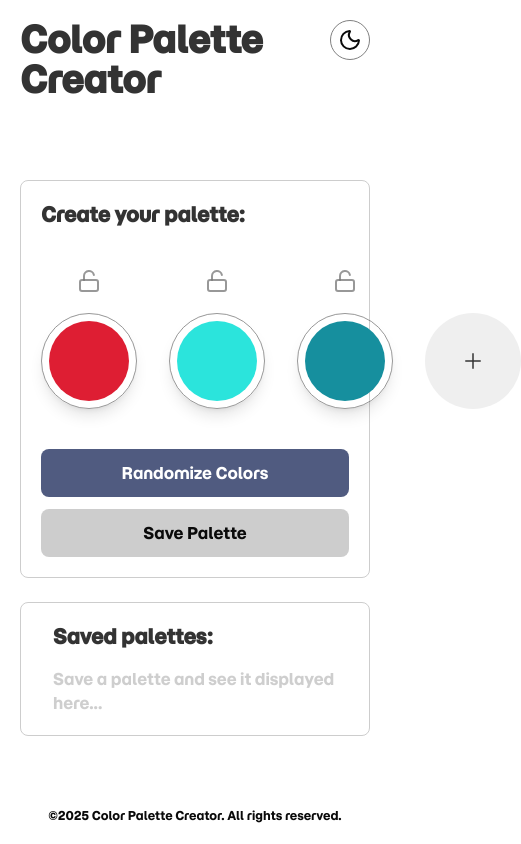
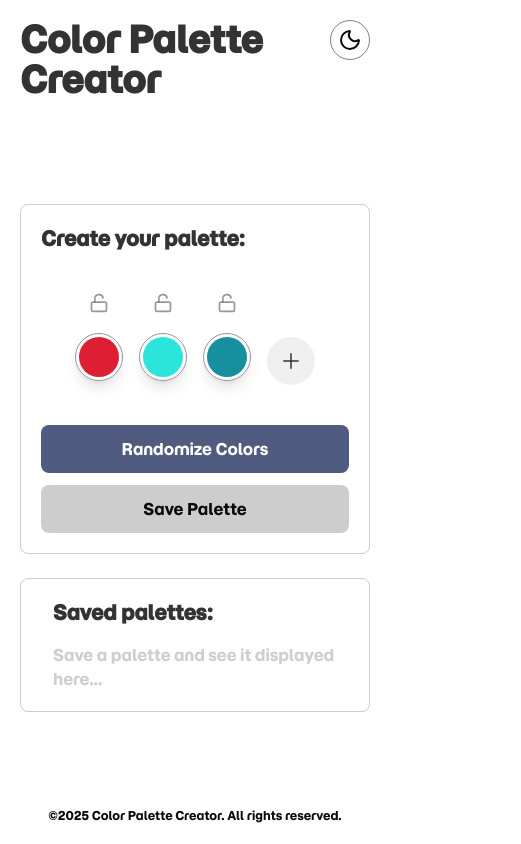
Before and after one commit to DanielG808/color-palette-creator, a Next.js app: page / in a window 390 px wide. Shown: the whole page, 521 px wide, since content can reach past the window. Built offline with nearby package versions, Linux system fonts and the light colour scheme.

Commit message:
added layout styling to color-palette on mobile

```diff
--- a/components/color-chip.tsx
+++ b/components/color-chip.tsx
@@ -30,10 +30,10 @@ export default function ColorChip({
 
       <button
         onClick={() => copyHexCode(color.hexCode)}
-        className="flex justify-center items-center border border-calm-4/75 rounded-full w-24 h-24 shadow-lg hover:shadow-2xl dark:shadow-black/50 dark:hover:shadow-black/70 cursor-pointer duration-200"
+        className="flex justify-center items-center border border-calm-4/75 rounded-full w-12 h-12 md:w-24 md:h-24 shadow-lg hover:shadow-2xl dark:shadow-black/50 dark:hover:shadow-black/70 cursor-pointer duration-200"
       >
         <div
-          className="rounded-full w-20 h-20"
+          className="rounded-full w-10 h-10 md:w-20 md:h-20"
           style={{ backgroundColor: color.hexCode }}
         />
       </button>
--- a/components/color-lock-button.tsx
+++ b/components/color-lock-button.tsx
@@ -14,9 +14,9 @@ export default function ColorLockButton({
   return (
     <button onClick={() => toggleLock(index)} className="cursor-pointer">
       {locked ? (
-        <LockIcon className="text-calm-5 dark:text-white/75 hover:text-black dark:hover:text-white duration-200" />
+        <LockIcon className="h-5 md:h-auto text-calm-5 dark:text-white/75 hover:text-black dark:hover:text-white duration-200" />
       ) : (
-        <LockOpenIcon className="text-calm-4/75 dark:text-white/50 hover:text-black dark:hover:text-white/75 duration-200" />
+        <LockOpenIcon className="h-5 md:h-auto text-calm-4/75 dark:text-white/50 hover:text-black dark:hover:text-white/75 duration-200" />
       )}
     </button>
   );
--- a/components/color-palette.tsx
+++ b/components/color-palette.tsx
@@ -26,7 +26,8 @@ export default function ColorPalette({
   copyHexCode,
 }: ColorPaletteProps) {
   return (
-    <div className="flex space-x-8">
+    // Wrap on small screens, single row on md+; center mobile rows and align-start on desktop
+    <div className="flex flex-wrap justify-center md:justify-start gap-4 md:gap-8">
       {colors.map((color, index) => (
         <motion.div
           key={index}
@@ -50,6 +51,7 @@ export default function ColorPalette({
         </motion.div>
       ))}
 
+      {/* Plus button acts as another chip and will be laid out inline with the colors */}
       {colors.length < 5 && (
         <div className="flex flex-col items-center space-y-5">
           <div className="h-6" />
--- a/components/plus-button.tsx
+++ b/components/plus-button.tsx
@@ -8,7 +8,7 @@ export default function PlusButton({ onClick }: PlusButtonProps) {
   return (
     <button
       onClick={onClick}
-      className="flex justify-center items-center w-24 h-24 rounded-full text-calm-5/75 dark:text-white/75 bg-calm-2/50 dark:bg-white/25 hover:text-calm-5 dark:hover:text-white hover:bg-calm-2 dark:hover:bg-white/45 cursor-pointer duration-200"
+      className="flex justify-center items-center w-12 h-12 md:w-24 md:h-24 rounded-full text-calm-5/75 dark:text-white/75 bg-calm-2/50 dark:bg-white/25 hover:text-calm-5 dark:hover:text-white hover:bg-calm-2 dark:hover:bg-white/45 cursor-pointer duration-200"
     >
       <PlusIcon />
     </button>
```
